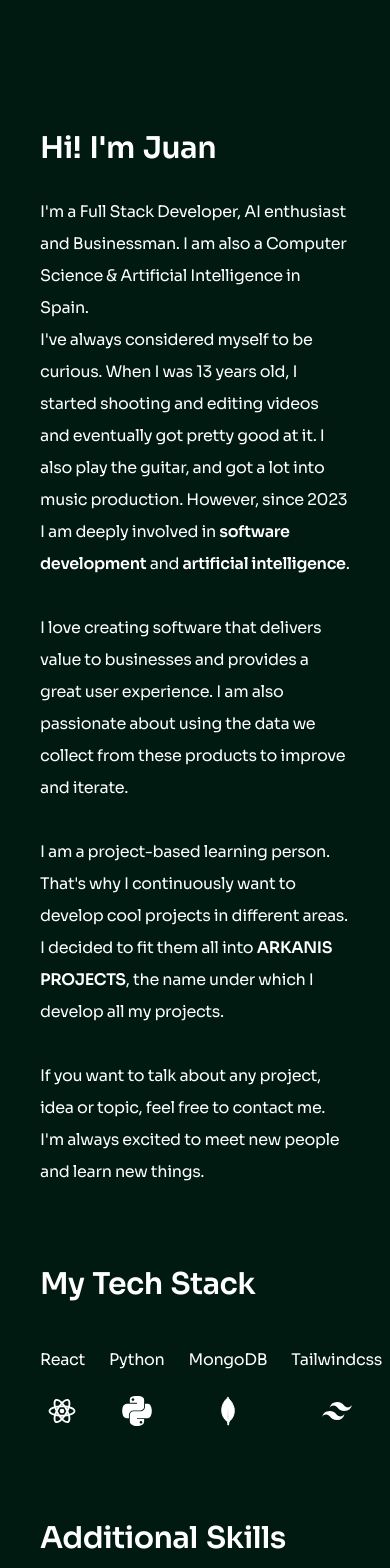
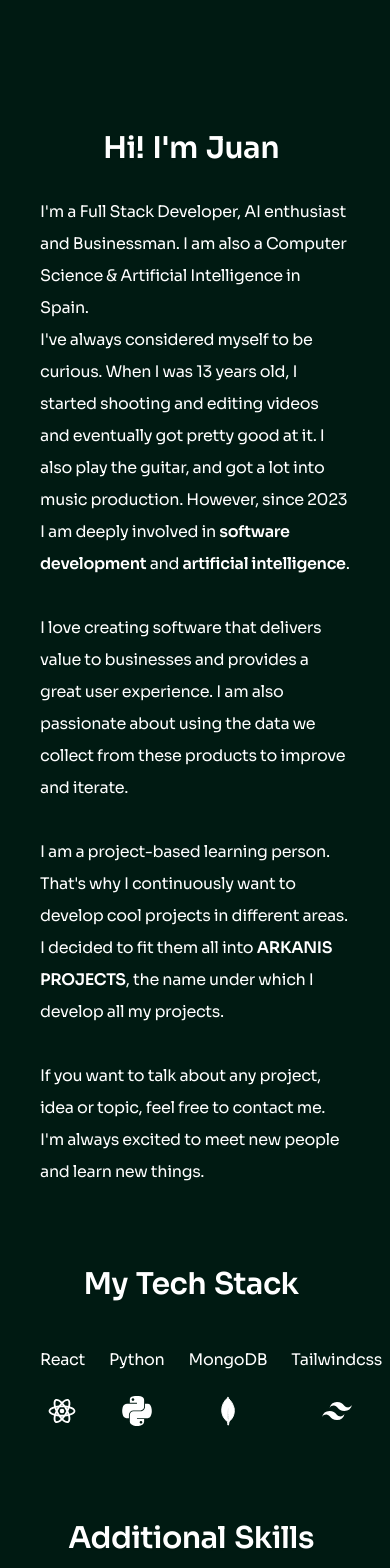
Before and after one commit to aallendez/personal-website, a React (Vite) app: page / in a window 390 px wide. Shown: the part 840-2408 px from the top of the page. Built offline with nearby package versions, Linux system fonts and the light colour scheme.

Commit message:
Update AboutMe.jsx

```diff
--- a/src/components/AboutMe.jsx
+++ b/src/components/AboutMe.jsx
@@ -67,16 +67,16 @@ const AboutMe = ({ iconColor }) => {
       <div id="aboutMe" className="pt-32 w-full min-h-screen flex flex-col-reverse sm:flex-col-reverse md:flex-col-reverse xs:flex-col-reverse text-center gap-20 items-start md:px-4" >
         <div className="w-full group">
           <div className="pb-6">
-            <WordPullUp words="My Tech Stack" className="text-3xl text-left font-bold" />
+            <WordPullUp words="My Tech Stack" className="text-3xl text-left sm:text-center xs:text-center font-bold" />
             <BlurIn word={techStack} className="text-left" />
           </div>
           <div className="py-6">
-            <WordPullUp words="Additional Skills" className="text-3xl text-left font-bold" />
+            <WordPullUp words="Additional Skills" className="text-3xl text-left sm:text-center xs:text-center font-bold" />
             <BlurIn word={additionalSkills} className="text-left" />
           </div>
         </div>
         <div className="">
-            <WordPullUp words="Hi! I'm Juan" className="text-3xl text-left font-bold" />
+            <WordPullUp words="Hi! I'm Juan" className="text-3xl text-left sm:text-center xs:text-center font-bold" />
             <div style={{lineHeight: '2'}}>
               <BlurIn word={aboutMe} className="text-left" />
             </div>
```
